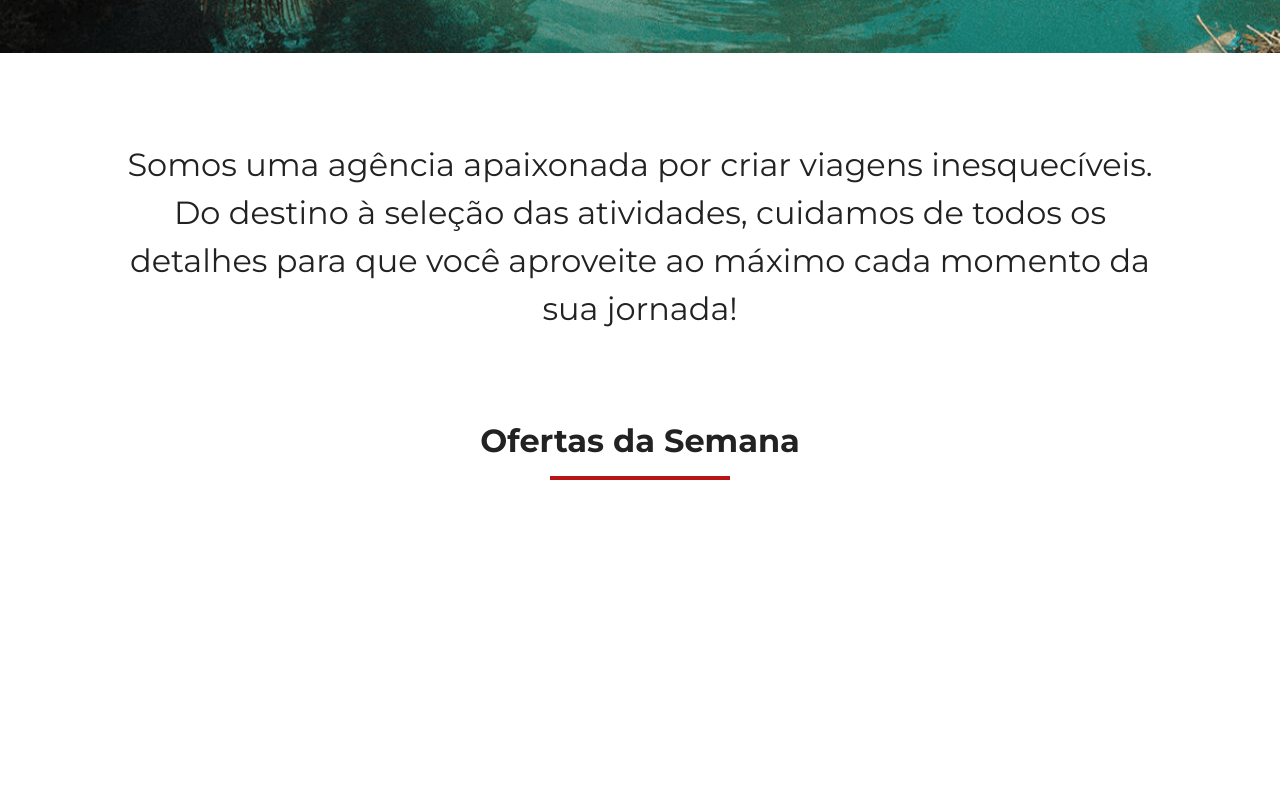
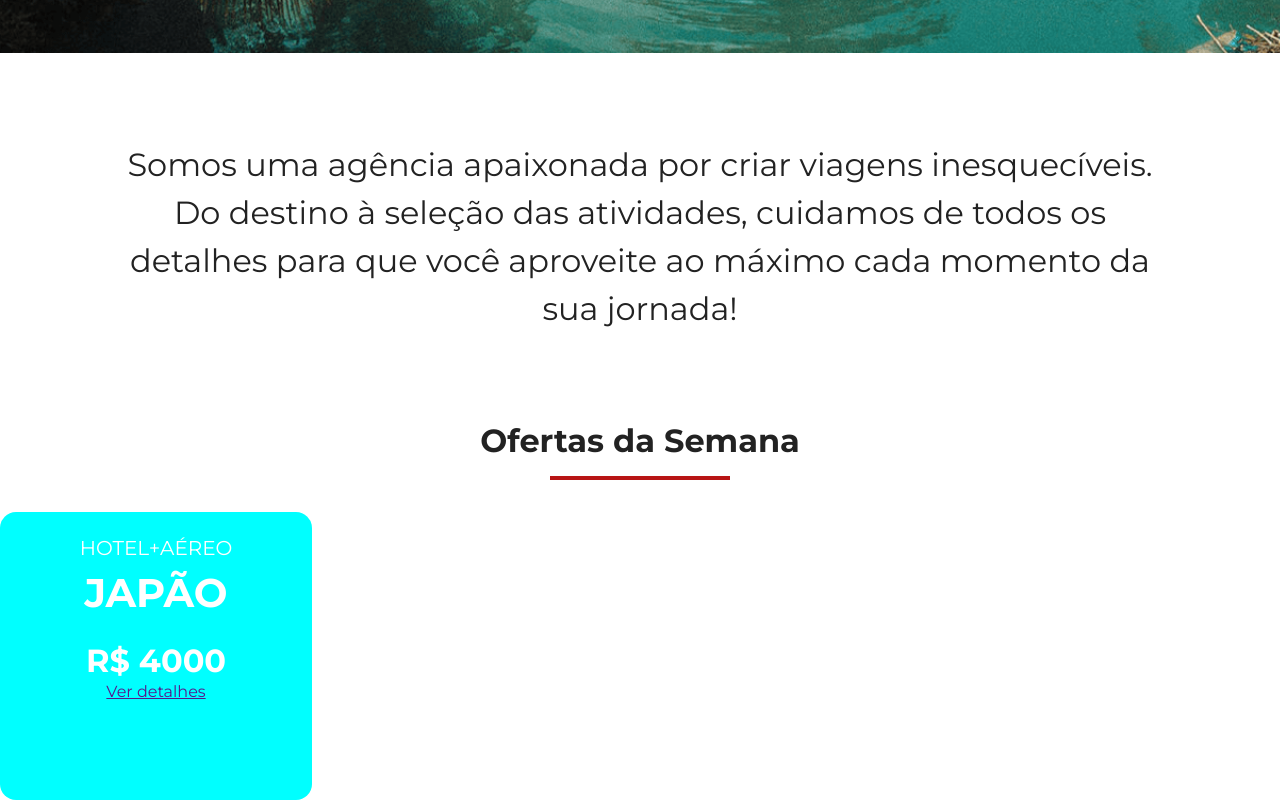
Before and after one commit to Cauarg07/Jornada-Viagens, a plain HTML site: page index.html in a window 1280 px wide. Shown: the part 747-1547 px from the top of the page. Before the commit the page ends 1259 px from the top, so only its background shows below. Drawn offline with Linux system fonts and the light colour scheme.

Commit message:
adiciona estrutura do car de oferta

```diff
--- a/css/offer.css
+++ b/css/offer.css
@@ -0,0 +1,32 @@
+
+.card {
+    color: var(--text-second-color);
+    width: 312px;
+    height: 288px;
+    box-sizing: border-box;
+    padding: 24px 16px;
+    border-radius: 16px;
+    text-align: center;
+    background-color: aqua;
+}
+/* zerando o que o header do card pegou do header da página */
+.card header {
+    display: block;
+    background-color: transparent;
+    position: static;
+    padding: 0;
+}
+.card header p {
+    font-size: 20px;
+    font-weight: var(--text-weight);
+}
+.card section h3 {
+    font-size: 40px;
+    font-weight: var(--tittle-weight);
+    margin: 8px 0 0;
+}
+.card section span {
+    display: inline-block;
+    margin-top: 24px;
+    font-size: 32px;
+}
--- a/index.html
+++ b/index.html
@@ -37,5 +37,18 @@
         <hr>
       </div>
     </section>
+    <div class="offer-cards">
+      <article class="card">
+        <header>
+          <p>HOTEL+AÉREO</p>
+        </header>
+        <section>
+          <h3>JAPÃO <br> <span>R$ 4000</span></h3>
+        </section>
+        <footer>
+          <a href="" class="buttom">Ver detalhes</a>
+        </footer>
+      </article>
+    </div>
   </body>
 </html>
```
